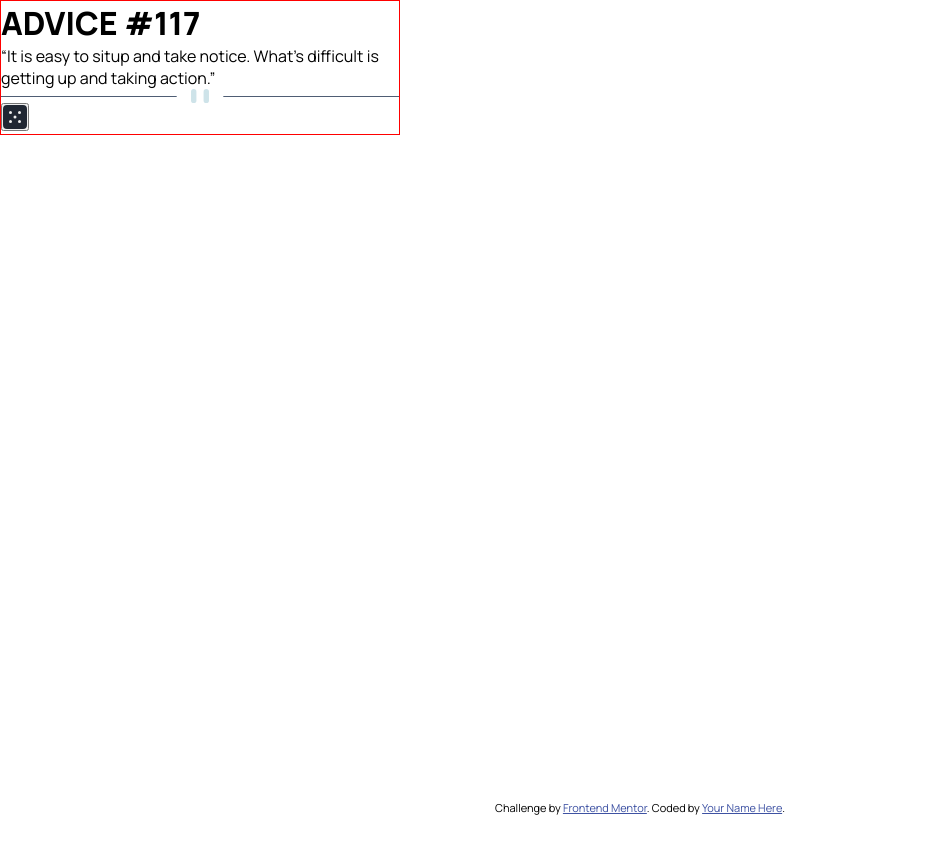
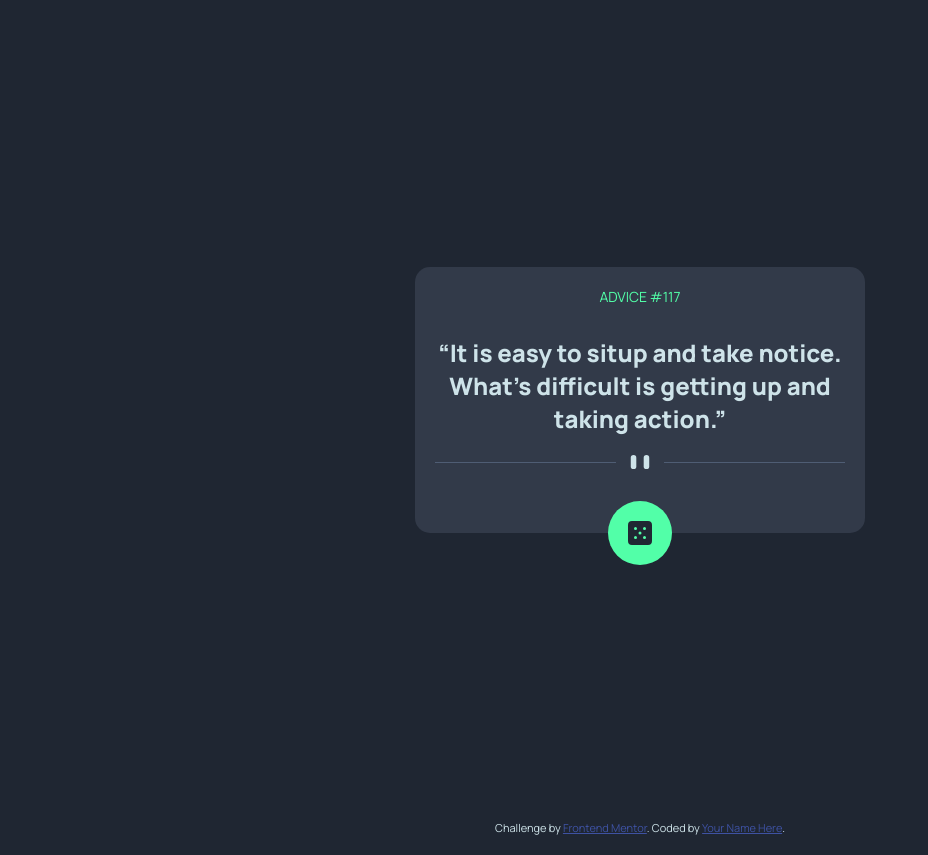
Before and after one commit to Divine-hash/advice-generator, a website: page index.html in a window 1280 px wide. Shown: the whole page, without its empty margins (0-928 px from the left). Before the commit the page ends 815 px from the top, so only its background shows below. Drawn offline with Linux system fonts and the light colour scheme.

Commit message:
done with styling

```diff
--- a/index.html
+++ b/index.html
@@ -19,11 +19,11 @@
     .attribution a { color: hsl(228, 45%, 44%); }
   </style>
 </head>
-<body>
-  <main class="container">
+<body class="bg-dark-blue">
+  <main class="container grid">
     <div class="card">
-      <h1>ADVICE #117</h1>
-      <P aria-live="polite">
+      <h1 class="fs-200 fw-400 text-neon">ADVICE #117</h1>
+      <P class="fs-400 fw-800 text-cyan" aria-live="polite">
         <q>It is easy to situp and take notice. What's difficult is getting up and taking action.</q>
       </P>
       <div>
@@ -33,13 +33,13 @@
           <img src="./images/pattern-divider-mobile.svg" alt="">
         </picture>
       </div>
-      <button type="button" arai-label="genrate advice">
+      <button class="btn" type="button" arai-label="genrate advice">
         <img src="./images/icon-dice.svg" alt="">
       </button>
     </div>
   </main>
 
-  <div class="attribution">
+  <div class="attribution" style="padding: 20px; color: var(--clr-light-cyan)">
     Challenge by <a href="https://www.frontendmentor.io?ref=challenge" target="_blank">Frontend Mentor</a>.
     Coded by <a href="#">Your Name Here</a>.
   </div>
--- a/styles.css
+++ b/styles.css
@@ -3,7 +3,6 @@
   CUSTOM PROPERTIES
 ===============================
 */
-
 :root {
   /* colors */
   --clr-light-cyan: hsl(193, 38%, 86%);
@@ -13,9 +12,13 @@
   --clr-dark-grayish-blue: hsl(217, 19%, 24%);
 
   /* font sizes */
-  --fs-400: calc(18em / 16);
+  --fs-400: calc(24em / 16);
   --fs-300: calc(16em / 16);
   --fs-200: calc(14em / 16);
+
+  /* font-weights */
+  --fw-800: 800;
+  --fw-400: 400;
 }
 
 
@@ -25,7 +28,6 @@
   RESETS
 ===============================
 */
-
 html {
   box-sizing: border-box;
 }
@@ -37,7 +39,7 @@ html {
 }
 
 img {
-  max-inline-size: 100%;
+  inline-size: 100%;
   display: block;
 }
 
@@ -48,6 +50,7 @@ input, textarea, select, button {
 body {
   font-family: 'Manrope', sans-serif;
   block-size: 100vb;
+  background-color: var(--clr-dark-blue);
 }
 
 
@@ -66,15 +69,45 @@ body {
   place-items: center;
 }
 
+.fs-200 { font-size: var(--fs-200); }
+.fs-300 { font-size: var(--fs-300); }
+.fs-400 { font-size: var(--fs-400); }
+
+.fw-400 { font-weight: var(--fw-400); }
+.fw-800 { font-weight: var(--fw-800); }
+
+.text-cyan { color: var(--clr-light-cyan); }
+.text-neon { color: var(--clr-neon-green); }
+
 
 
 /*
 ===============================
-  CARD COMPONENT
+  COMPONENTS
 ===============================
 */
+/* Card */
+.card {
+  border-radius: 15px;
+  inline-size: min(90%, 450px);
+  background-color: var(--clr-dark-grayish-blue);
+  text-align: center;
+  padding: 20px 20px 0;
+}
 
-.card {
-  border: 1px solid red;
-  inline-size: min(90%, 400px);
+.card > *:nth-child(2) {
+  margin-top: 30px;
 }
+
+.card > *:nth-child(3) {
+  margin-top: 20px;
+}
+
+/* Button */
+.btn {
+  background-color: var(--clr-neon-green);
+  border: none;
+  border-radius: 50%;
+  padding: 20px;
+  transform: translateY(50%);
+}
```
